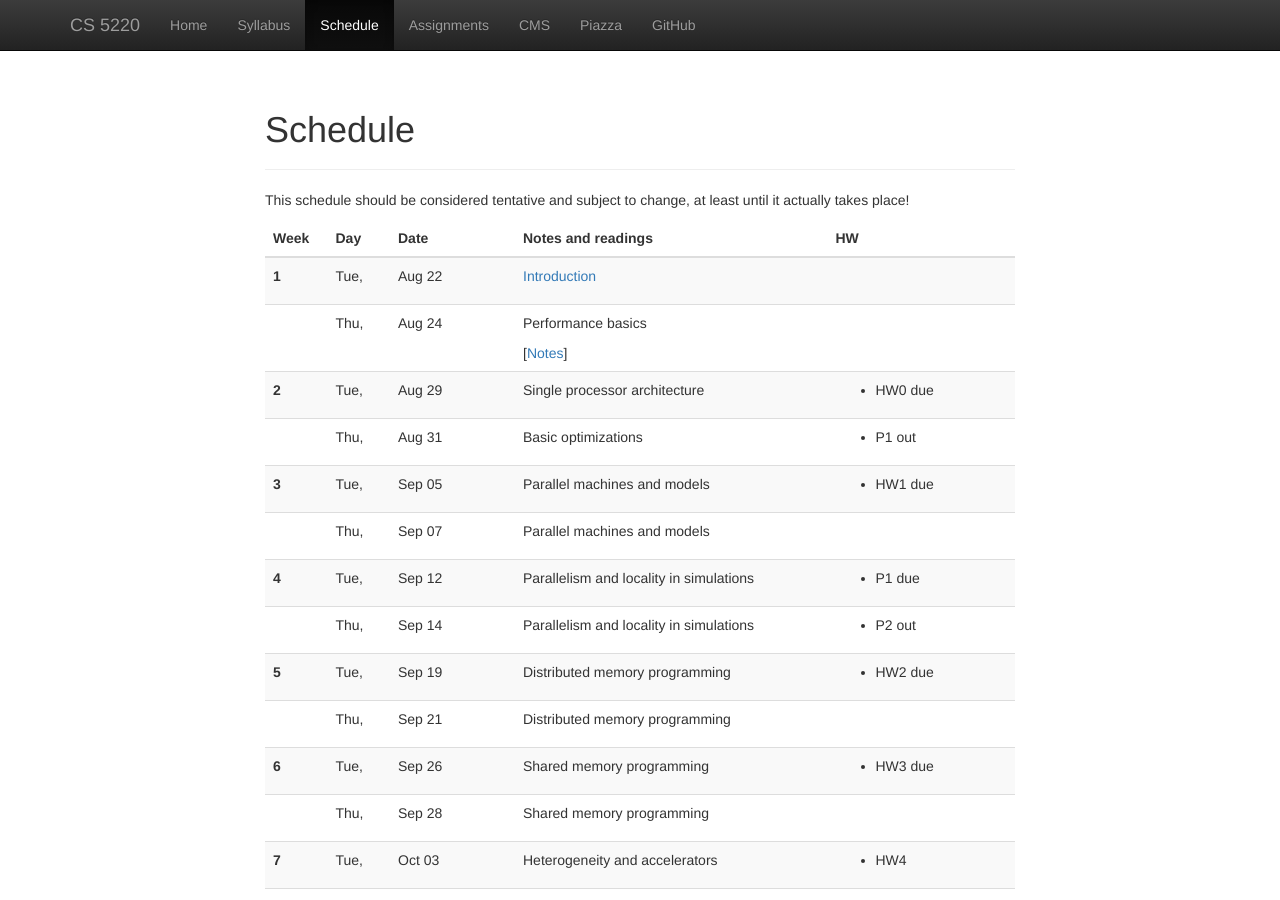
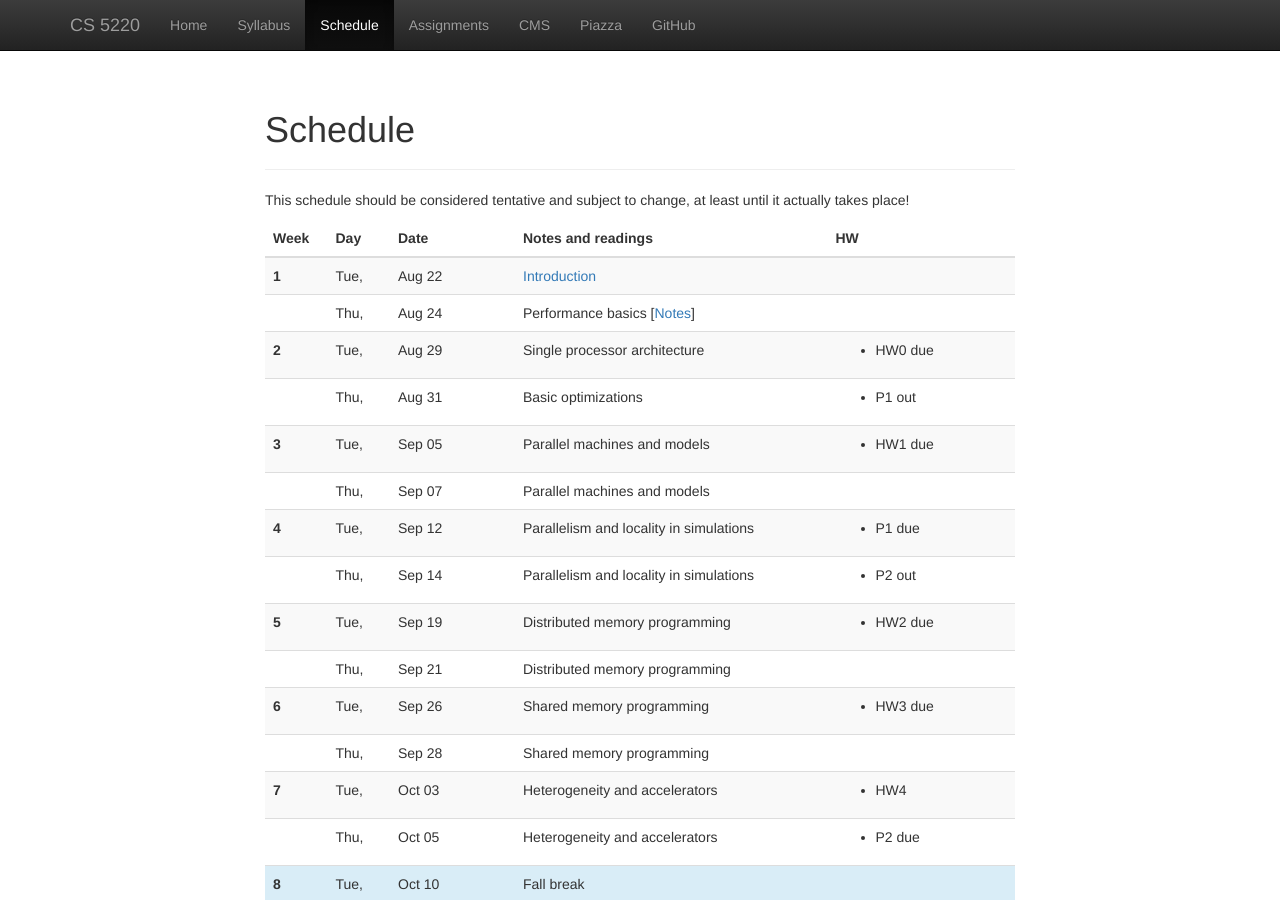
Before and after one commit to cornell-cs5220-f17/cs5220-f17, a Jekyll site: the page built from web/schedule.html, in a window 1280 px wide and 900 px high. Built offline with Jekyll 4.4.1, drawn with Linux system fonts in a browser that asks for light colours; nearby versions of some CDN libraries; part of the change alters nothing that is shown.

```diff
--- a/web/schedule.html
+++ b/web/schedule.html
@@ -35,7 +35,7 @@ layout: main
       {% if lec.break %}
       <td>{{ lec.break }}</td>
       {% else %}
-      <td>{% if lec.info %}{% if lec.slides %}<a href="lec/{{ lec.slides }}">{{ lec.info | markdownify }}</a>{% else %}{{ lec.info | markdownify }}{% endif %}{% if lec.notes %} [<a href="lec/{{ lec.notes }}">Notes</a>]{% endif %}{% if lec.travel %}<p>(Bindel away)</p>{% endif %}{% endif %}</td>
+      <td>{% if lec.info %}{% if lec.slides %}<a href="lec/{{ lec.slides }}">{{ lec.info }}</a>{% else %}{{ lec.info }}{% endif %}{% if lec.notes %} [<a href="lec/{{ lec.notes }}">Notes</a>]{% endif %}{% if lec.travel %}<p>(Bindel away)</p>{% endif %}{% endif %}</td>
       {% endif %}
       <td>
         {% if lec.hw %}<ul>
```
